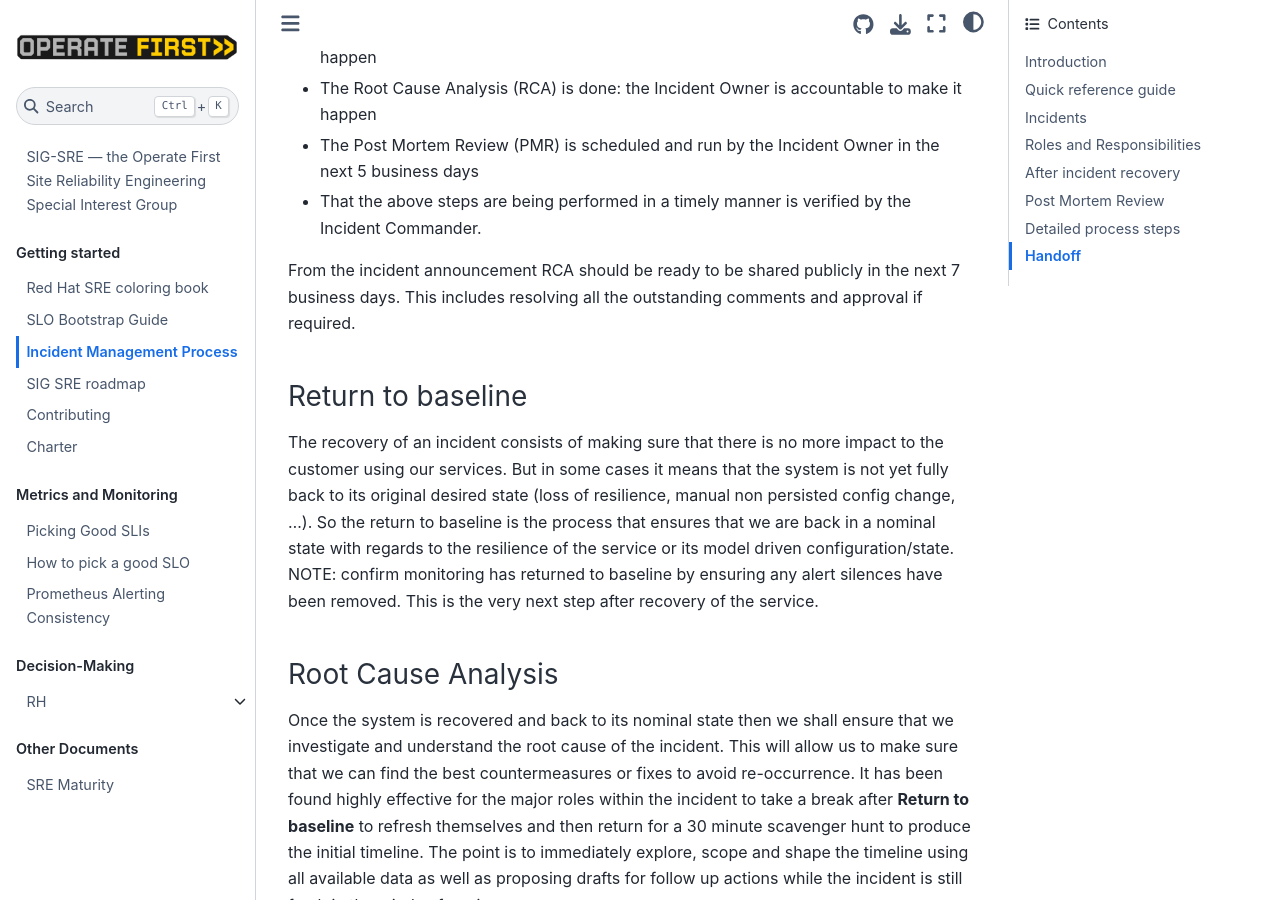
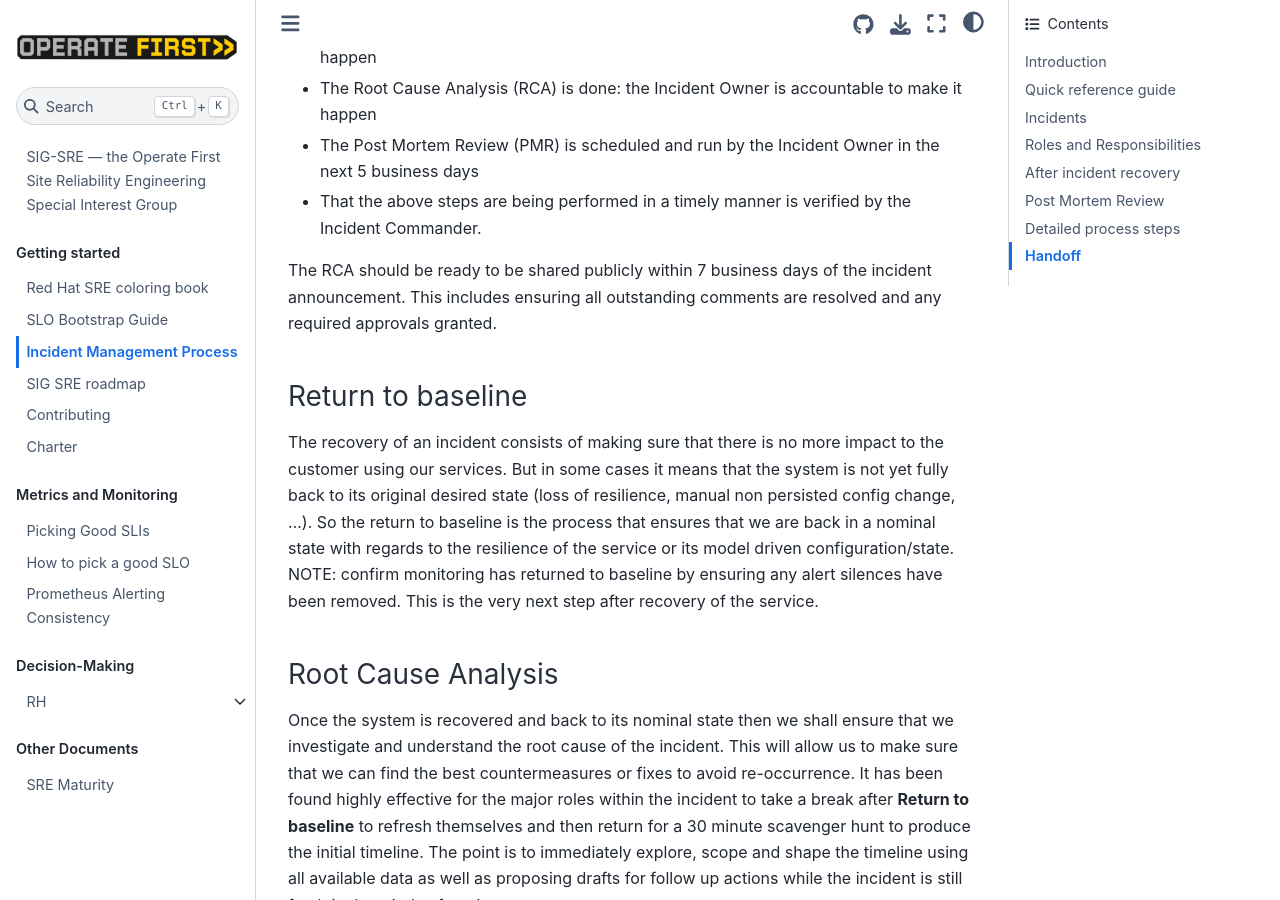
Before and after one commit to operate-first/sre, a Jupyter Book: the page built from process/incident_management.md, in a window 1280 px wide and 900 px high, scrolled down 8034 px. Built offline with Jupyter Book 1.0.4 settings and Sphinx 7.4.7 and the Sphinx Book theme 1.1.4, drawn with Linux system fonts in a browser that asks for light colours.

Commit message:
Change wording
Co-authored-by: Mariusz Mazur <mmazur@redhat.com>

```diff
--- a/process/incident_management.md
+++ b/process/incident_management.md
@@ -203,7 +203,8 @@ Once our services are recovered and we are back in business then the following s
 * The Post Mortem Review (PMR) is scheduled and run by the Incident Owner in the next 5 business days
 * That the above steps are being performed in a timely manner is verified by the Incident Commander.
 
-From the incident announcement RCA should be ready to be shared publicly in the next 7 business days. This includes resolving all the outstanding comments and approval if required.
+The RCA should be ready to be shared publicly within 7 business days of the incident announcement.
+This includes ensuring all outstanding comments are resolved and any required approvals granted.
 
 ### Return to baseline
 
```
